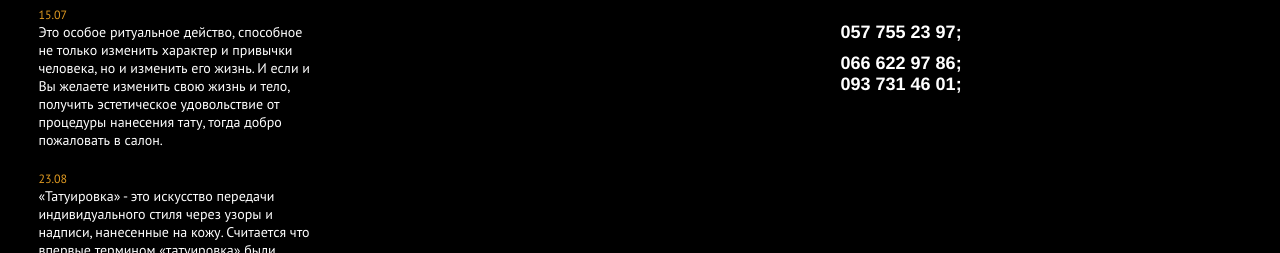
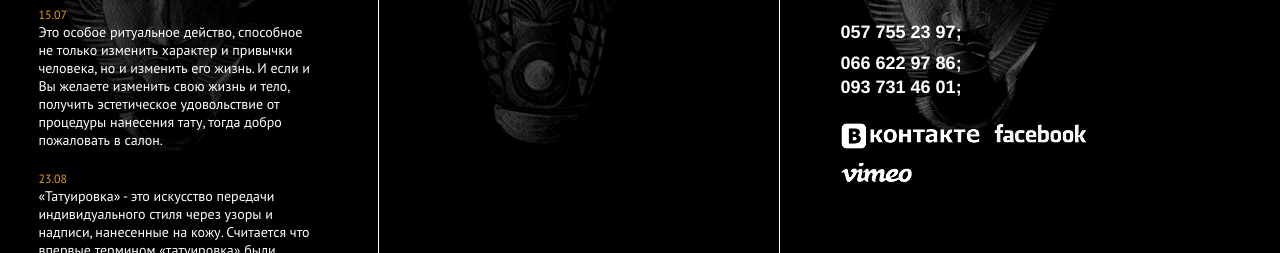
Before and after one commit to BestPracticeProject/phonix, a plain HTML site: page index.html in a window 1280 px wide. Shown: the part 1822-2075 px from the top of the page. Drawn offline with nearby package versions, Linux system fonts and the light colour scheme.

Commit message:
end footer
add main in footer

```diff
--- a/index.html
+++ b/index.html
@@ -153,7 +153,7 @@
 
     <footer class="footer">
       <div class="footer__inner">
-        <div class="footer__item">
+        <div class="footer__item m-footer__item-news">
           <h4 class="footer__title">Последние новости</h4>
           <div class="footer__article">
             <time class="footter_article_time">20.04</time>
@@ -177,7 +177,7 @@
           </div>
         </div>
 
-        <div class="footer__item">
+        <div class="footer__item m-footer__item-service">
           <h4 class="footer__title">Наши услуги</h4>
           <ul class="footer__list">
             <li class="footer__list_item">Пирсинг</li>
@@ -187,7 +187,7 @@
           </ul>
         </div>
 
-        <div class="footer__item">
+        <div class="footer__item m-footer__item-contacts">
           <h4 class="footer__title">Контакты</h4>
           <address class="footer__address">ул. чичибабина, 8</address>
           <p class="footer__ext">время работы:</p>
@@ -198,6 +198,12 @@
           <a href="tel: 0577552397" class="footer__tel m-footer__tel-home">057 755 23 97;</a>
           <a href="tel: 0666229786" class="footer__tel">066 622 97 86;</a>
           <a href="tel: 0937314601" class="footer__tel">093 731 46 01;</a>
+
+          <ul class="footer__list_hub">
+            <li class="footer__hub__item"><a href="vk.com" class="footer__list_link m-footer__list_link-vk" target="_blank" title="Посмотреть в Вконтакте"></a></li>
+            <li class="footer__hub__item"><a href="fb.com" class="footer__list_link m-footer__list_link-fb" target="_blank" title="Посмотреть в facebook"></a></li>
+            <li class="footer__hub__item"><a href="vimeo.com" class="footer__list_link m-footer__list_link-vimeo" target="_blank" title="Посмотреть на vimeo"></a></li>
+          </ul>
         </div>
       </div>
     </footer>
--- a/resources/common/css/style.css
+++ b/resources/common/css/style.css
@@ -203,11 +203,36 @@
 
 .footer__item {
   display: table-cell;
+  position: relative;
   width: 31%;
   padding: 0 10% 0 0;
   font-size: 14px;
   color: #fff;
+
+  background-repeat: no-repeat;
+  background-position: left top;
 }
+  .footer__item:after {
+    content: "";
+    position: absolute;
+    top: 0;
+    right: 15%;
+    width: 1px;
+    height: 100%;
+    background: #fff;
+  }
+  .footer__item:last-of-type:after{
+    content: none;
+  }
+  .m-footer__item-service {
+    background-image: url('../img/footer/2.png');
+  }
+  .m-footer__item-news {
+    background-image: url('../img/footer/1.png');
+  }
+  .m-footer__item-contacts {
+    background-image: url('../img/footer/3.png');
+  }
 
 .footer__title {
   margin: 0 0 30px 0;
@@ -280,6 +305,7 @@
 
 .footer__tel {
   display: block;
+  margin: 0 0 3px 0;
   font: 600 18px "Helvetica Neue", Helvetica, Arial, sans-serif;
   color: #fff;
   text-decoration: none;
@@ -287,3 +313,32 @@
   .m-footer__tel-home {
     margin: 0 0 10px 0;
   }
+
+.footer__list_hub {
+  margin: 25px 0 40px 0;
+}
+
+.footer__hub__item {
+  display: inline-block;
+  margin: 0 10px 10px 0;
+}
+
+.footer__list_link {
+  display: block;
+  height: 26px;
+  background-repeat: no-repeat;
+  background-image: url('../img/footer/social_hub.png');
+  background-position: 0 0;
+}
+  .m-footer__list_link-vk {
+    width: 140px;
+    background-position: 0 0;
+  }
+  .m-footer__list_link-vimeo {
+    width: 72px;
+    background-position: 0 -41px;
+  }
+  .m-footer__list_link-fb {
+    width: 95px;
+    background-position: 0 -80px;
+  }
```
Also changed, not shown: resources/common/img/footer/1.png (added), resources/common/img/footer/2.png (added), resources/common/img/footer/3.png (added), resources/common/img/footer/social_hub.png (added), resources/common/img/header/bg.png, resources/common/img/header/logo.png, resources/common/img/list/abstract.png, resources/common/img/list/grafica.png, resources/common/img/list/realism.png, resources/common/img/list/tatto.png, resources/common/img/masters/evgenii.png, resources/common/img/masters/incognito.png, resources/common/img/masters/ruslan.png, resources/common/img/masters/viktor.png.
